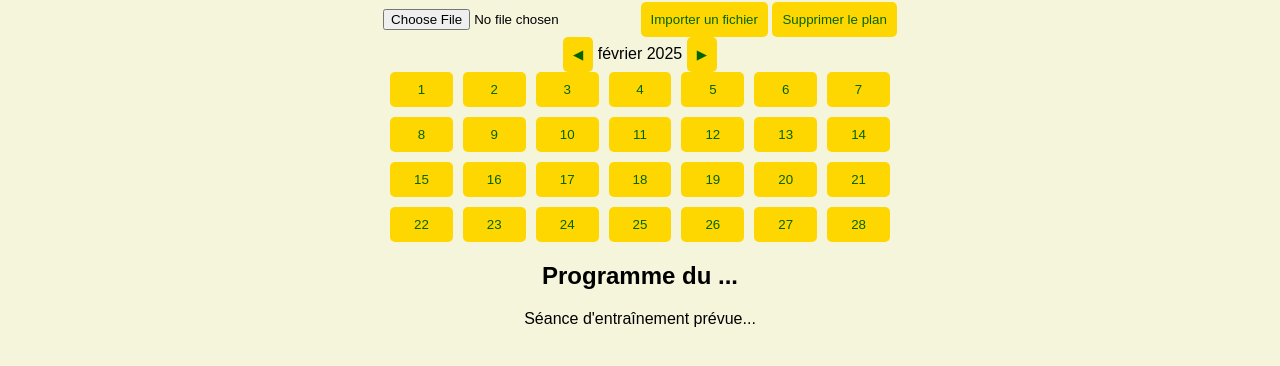
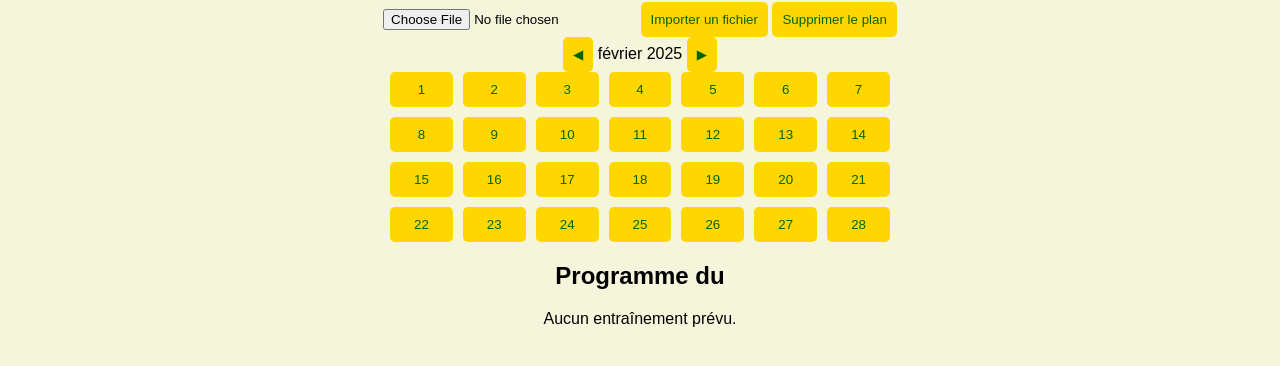
Before and after one commit to pmartins77/Running, a website: page index.html in a window 1280 px wide. Shown: the part 426-792 px from the top of the page. Drawn offline with Linux system fonts and the light colour scheme.

Commit message:
Add files via upload

```diff
--- a/index.html
+++ b/index.html
@@ -8,35 +8,30 @@
 </head>
 <body>
 
-    <!-- Bandeau image -->
     <div class="header">
         <img src="running.jpg" alt="Bandeau Entraînement">
     </div>
 
-    <!-- Titre -->
     <h1>Calendrier d'Entraînement</h1>
 
-    <!-- Sélection du fichier CSV -->
     <input type="file" id="fileInput" accept=".csv">
     <button onclick="uploadCSV()">Importer un fichier</button>
     <button onclick="deleteAllData()">Supprimer le plan</button>
 
-    <!-- Navigation Mois -->
     <div class="month-navigation">
         <button onclick="changeMonth(-1)">◀</button>
         <span id="currentMonth"></span>
         <button onclick="changeMonth(1)">▶</button>
     </div>
 
-    <!-- Calendrier -->
     <div id="calendar"></div>
 
-    <!-- Affichage du programme -->
     <div id="trainingDetails">
-        <h2>Programme du <span id="selectedDate">...</span></h2>
-        <p id="trainingInfo">Séance d'entraînement prévue...</p>
+        <h2>Programme du <span id="selectedDate"></span></h2>
+        <p id="trainingInfo">Aucun entraînement prévu.</p>
     </div>
 
     <script src="script.js"></script>
+
 </body>
 </html>
--- a/package.json
+++ b/package.json
@@ -12,7 +12,7 @@
     "multer": "^1.4.5-lts.1",
     "csv-parser": "^3.0.0",
     "dotenv": "^16.0.3"
-}
+  },
   "engines": {
     "node": "18.x"
   }
```
Lines whose indentation alone changed are shown as unchanged.
